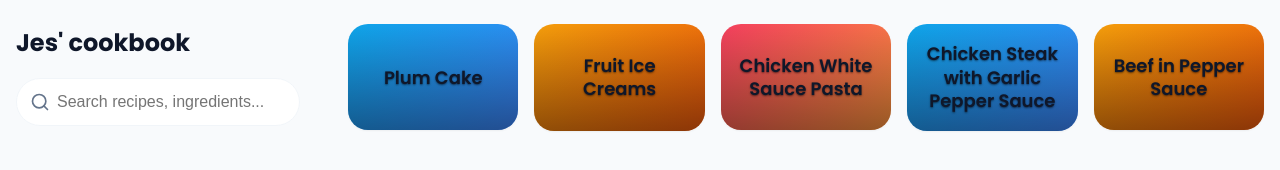
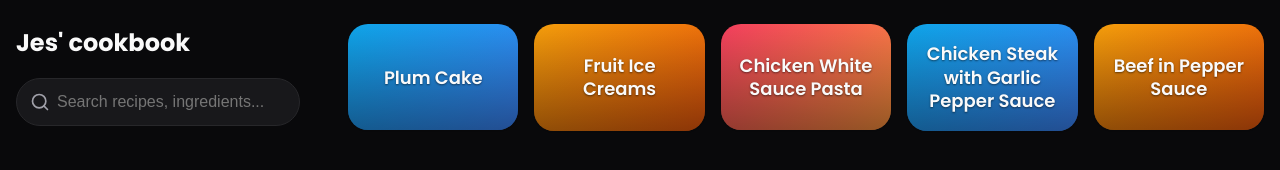
Before and after one commit to jesley13/jes-cookbook, a website built with Vite: page index.html in a window 1280 px wide. Built offline with nearby package versions, Linux system fonts and the light colour scheme.

Commit message:
Switch to dark mode theme

```diff
--- a/style.css
+++ b/style.css
@@ -1,22 +1,22 @@
 @import url('https://fonts.googleapis.com/css2?family=Poppins:wght@400;500;600;700;800&display=swap');
 
 :root {
-  --bg-color: #f8fafc; /* Slate 50 */
-  --surface-color: #ffffff;
-  --surface-color-light: #f1f5f9; /* Slate 100 */
-  --text-primary: #0f172a; /* Slate 900 */
-  --text-secondary: #64748b; /* Slate 500 */
+  --bg-color: #09090b; /* Zinc 950 */
+  --surface-color: #18181b; /* Zinc 900 */
+  --surface-color-light: #27272a; /* Zinc 800 */
+  --text-primary: #fafafa; /* Zinc 50 */
+  --text-secondary: #a1a1aa; /* Zinc 400 */
   --accent-color: #ef4444; /* Red 500 */
   --accent-hover: #dc2626; /* Red 600 */
   --radius-md: 16px;
   --radius-lg: 20px;
   --radius-full: 9999px;
   --transition: all 0.3s cubic-bezier(0.4, 0, 0.2, 1);
-  --glass-bg: rgba(255, 255, 255, 0.85);
-  --glass-border: rgba(0, 0, 0, 0.05);
+  --glass-bg: rgba(9, 9, 11, 0.7);
+  --glass-border: rgba(255, 255, 255, 0.08);
   --shadow-sm: 0 1px 2px 0 rgba(0, 0, 0, 0.05);
-  --shadow-md: 0 10px 15px -3px rgba(0, 0, 0, 0.05), 0 4px 6px -4px rgba(0, 0, 0, 0.05);
-  --shadow-glow: 0 0 20px rgba(0, 0, 0, 0.05);
+  --shadow-md: 0 10px 15px -3px rgba(0, 0, 0, 0.1), 0 4px 6px -4px rgba(0, 0, 0, 0.1);
+  --shadow-glow: 0 0 20px rgba(255, 255, 255, 0.1);
 }
 
 /* Gradients for Cards */
```
